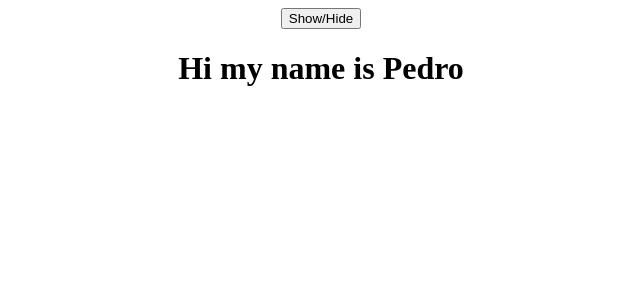
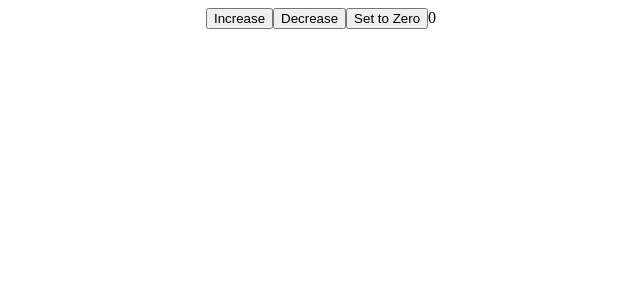
Before and after one commit to hema-alapati/react-pedrotech, a React (Create React App) app: page / in a window 1280 px wide. Shown: the top 300 px of the page, without its empty margins (319-959 px from the left). Built offline with nearby package versions, Linux system fonts and the light colour scheme.

Commit message:
exercise

```diff
--- a/src/App.js
+++ b/src/App.js
@@ -2,17 +2,26 @@
 import { useState } from "react";
 
 function App() {
-  const [textColor, setTextColor]=useState("black");
+  const [count, setCount]=useState(0);
+
+  const increment = () =>{
+    setCount(count+1);
+  }
+
+  const decrement = () =>{
+    setCount(count-1);
+  }
+
+  const makeZero = () =>{
+    setCount(0);
+  }
 
   return(
     <div className="App">
-      <button
-        onClick={()=>{
-          setTextColor(textColor === "black" ? "red" : "black");}}
-          >
-            Show/Hide
-      </button>
-      <h1 style={{color:textColor}}>Hi my name is Pedro</h1>
+      <button onClick={increment}>Increase</button>
+      <button onClick={decrement}>Decrease</button>
+      <button onClick={makeZero}>Set to Zero</button>
+      {count}
     </div>
   );
 }
```
